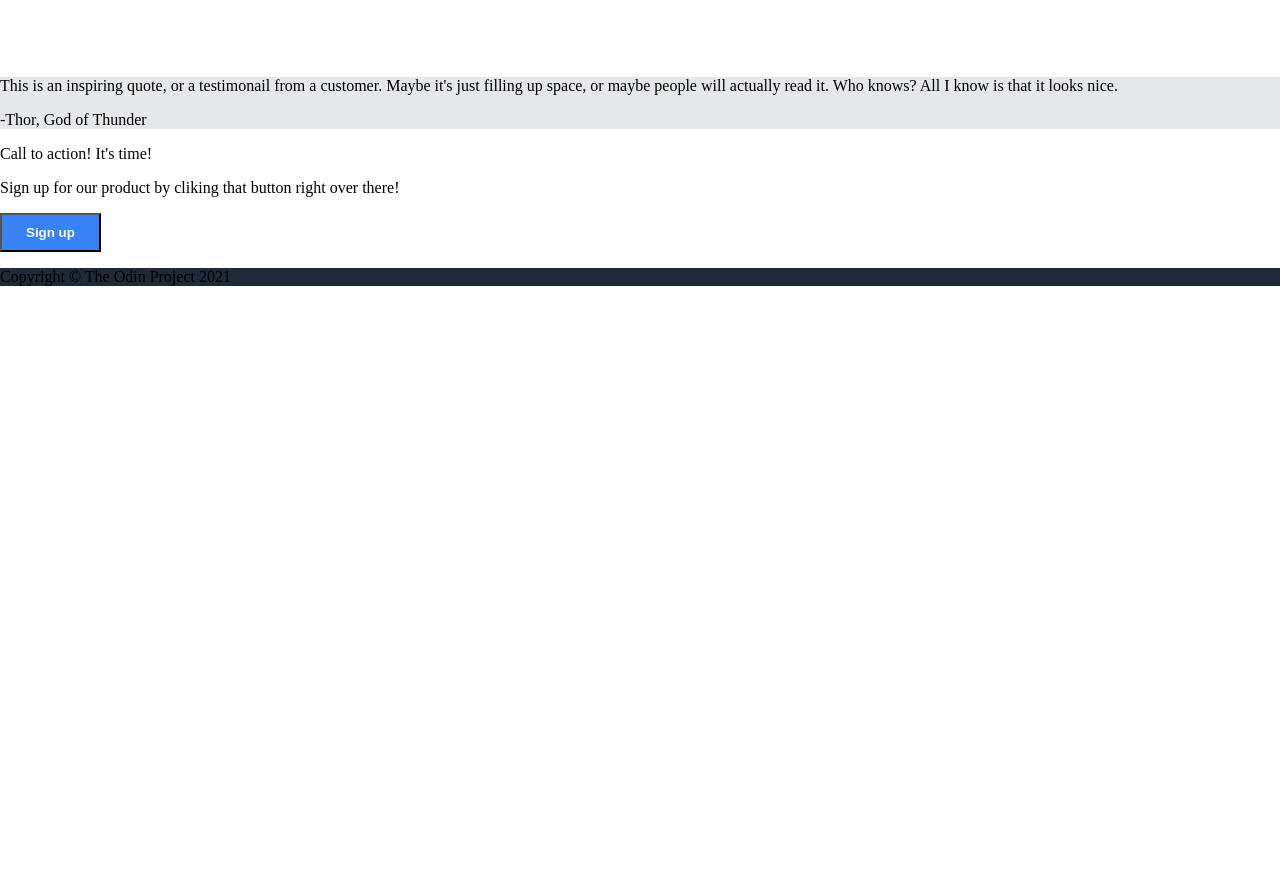
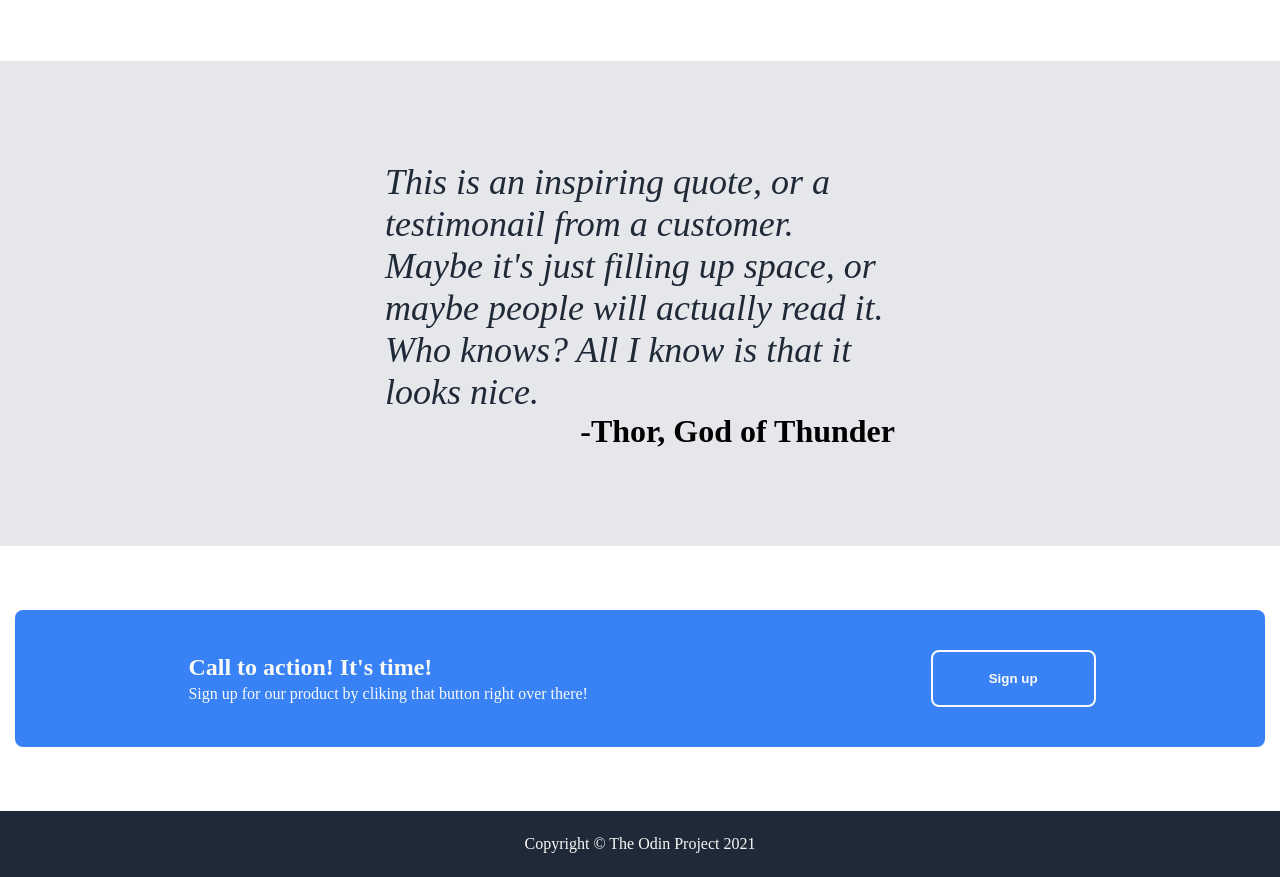
Before and after one commit to TheTeaEnjoyer/odin-landing-page, a plain HTML site: page index.html in a window 1280 px wide. Shown: the part 899-1776 px from the top of the page. Before the commit the page ends 1201 px from the top, so only its background shows below. Drawn offline with Linux system fonts and the light colour scheme.

Commit message:
Finish styling the index page and add all comments

```diff
--- a/index.html
+++ b/index.html
@@ -54,19 +54,23 @@
         </div>
 
         <div class="quote-section">
-            <p>
-                This is an inspiring quote, or a testimonail from a customer.
-                Maybe it's just filling up space, or maybe people will actually
-                read it. Who knows? All I know is that it looks nice.
-            </p>
-            <p>-Thor, God of Thunder</p>
+            <div class="content">
+                <p class="quote">
+                    This is an inspiring quote, or a testimonail from a customer.
+                    Maybe it's just filling up space, or maybe people will actually
+                    read it. Who knows? All I know is that it looks nice.
+                </p>
+                <p class="quote_author">-Thor, God of Thunder</p>
+            </div>
         </div>
 
         <div class="cta-section">
-            <div>
-                <p>Call to action! It's time!</p>
-                <p>Sign up for our product by cliking that button right over there!</p>
-                <button>Sign up</button>
+            <div id="cta_banner">
+                <div class="left_text">
+                    <p id="bold">Call to action! It's time!</p>
+                    <p>Sign up for our product by cliking that button right over there!</p>
+                </div>
+                <button id="cta_btn">Sign up</button>
             </div>
         </div>
 
--- a/styles.css
+++ b/styles.css
@@ -107,8 +107,10 @@ button { /*Basic style to all buttons*/
 
 .all_info { /*displays the cards in row format*/
     display: flex;
+    justify-content: center;
     padding-top: 16px;
     gap: 56px;
+    width: 75%;
 }
 
 .img_border { /*Creates the image border*/
@@ -125,3 +127,77 @@ button { /*Basic style to all buttons*/
     text-align: center;
     width: 200px;
 }
+
+.quote-section { /*Centers the content in the quote section*/
+    display: flex;
+    justify-content: center;
+    align-items: center;
+}
+
+.quote { /*Styles the quote text*/
+    color: #1F2937;
+    font-size: 36px;
+    font-style: italic;
+    width: 75%;
+    margin-bottom: 0;
+}
+
+.quote_author { /*Styles and aligns the quote author text*/
+    font-weight: 800;
+    font-size: 32px;
+    width: 75%;
+    text-align: end;
+    margin-top: 0;
+}
+
+.content { /*Centers the content and places it in a column instead of row*/
+    display: flex;
+    justify-content: center;
+    align-items: center;
+    flex-direction: column;
+    margin: 64px 300px;
+}
+
+.cta-section { /*Centers the content inside the cta section and adds whitespace at top and bottom to space from other sections*/
+    display: flex;
+    justify-content: center;
+    align-items: center;
+    padding-top: 64px;
+    padding-bottom: 64px;
+}
+
+#cta_banner { /*Styles the cta banner*/
+    background-color: #3882F6;
+    width: 1250px;
+    display: flex;
+    justify-content: space-around;
+    padding: 40px 0;
+    border-radius: 8px;
+}
+
+.left_text > p { /*Styles the text in the cta section*/
+    color: #F9FAF8;
+    margin: 4px;
+}
+
+#bold { /*Makes a part of the text bigger than the rest*/
+    font-weight: 800;
+    font-size: 24px;
+}
+
+#cta_btn { /*Styles the button in cta banner*/
+    border: 2px solid #F9FAF8;
+    border-radius: 8px;
+    padding: 0 56px;
+}
+
+.footer { /*Centers the stuff in the footer*/
+    display: flex;
+    justify-content: center;
+    align-items: center;
+}
+
+.footer > p { /*Styles the text in the footer*/
+    color: #F9FAF8;
+    margin: 24px;
+}
```
